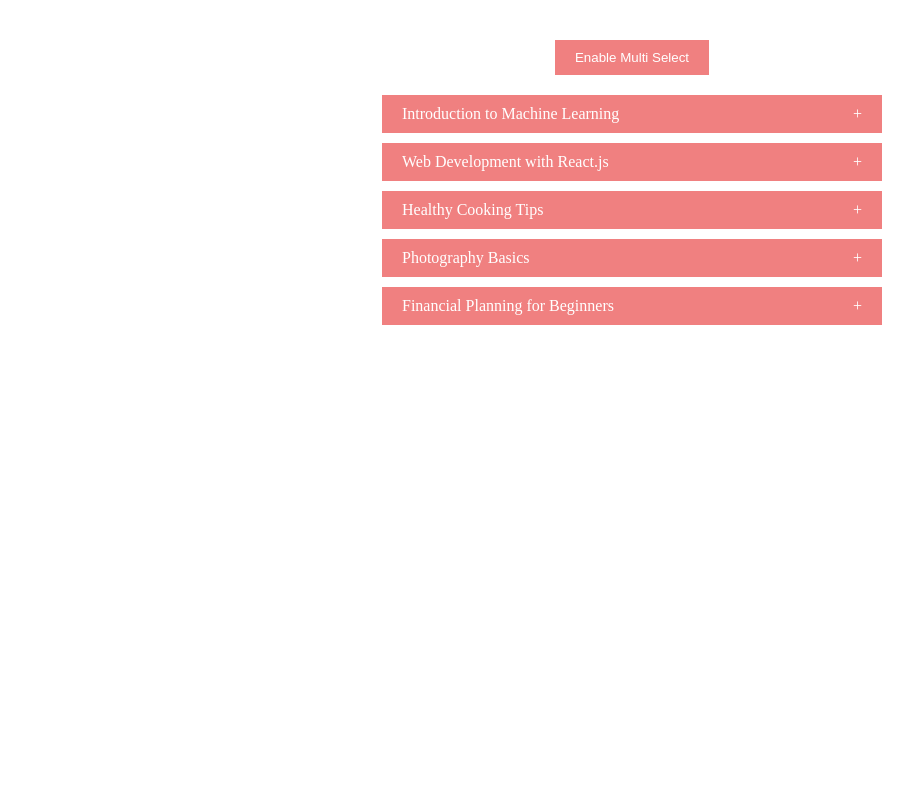
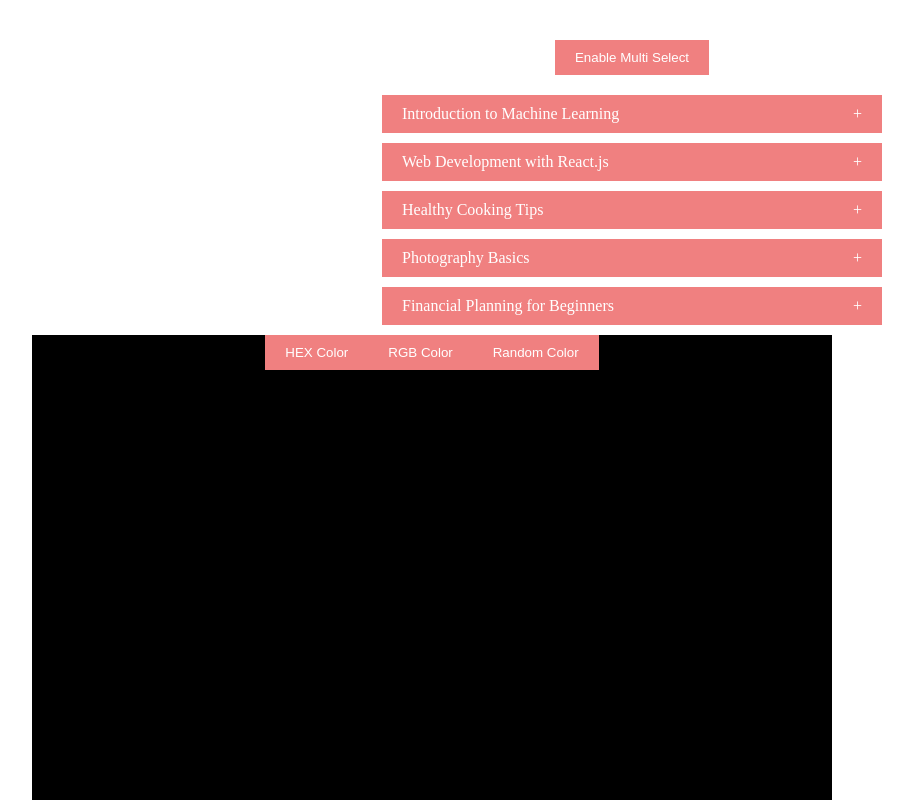
Before and after one commit to Lenny606/react-features, a React (Vite) app: page / in a window 1280 px wide. Shown: the top 800 px of the page, without its empty margins (8-921 px from the left). Built offline with nearby package versions, Linux system fonts and the light colour scheme.

Commit message:
random color feature started
random color feature started

```diff
--- a/src/App.tsx
+++ b/src/App.tsx
@@ -1,16 +1,18 @@
-import { useState } from 'react'
-import Acordion from "./components/acordion";
+import {useState} from 'react'
+import Acordion from "./components/acordion/Accordion.tsx";
 import './App.css'
 import './components/acordion/styles.css'
+import ColorGenerator from "./random-color/ColorGenerator.tsx";
 
 function App() {
-  // const [count, setCount] = useState(0)
+    // const [count, setCount] = useState(0)
 
-  return (
-    <>
-      <Acordion />
-    </>
-  )
+    return (
+        <>
+            <Acordion/>
+            <ColorGenerator/>
+        </>
+    )
 }
 
 export default App
--- a/src/components/acordion/index.tsx
+++ b/src/components/acordion/Accordion.tsx
@@ -38,6 +38,7 @@ function Accordion() {
     return <div>
         <div className={"wrapper"}>
             <button
+                // TODO refactor btn into component
                 onClick={() => handleEnableMultiSelection()}
                 className={enableMultiSelect ? "enabled" : ""}
             >Enable Multi Select
--- a/src/components/acordion/styles.css
+++ b/src/components/acordion/styles.css
@@ -26,6 +26,7 @@ button {
     border: none;
     cursor: pointer;
 }
+
 button.enabled {
     background: white;
     color: lightcoral;
--- /dev/null
+++ b/src/random-color/ColorGenerator.tsx
@@ -0,0 +1,19 @@
+import {useState} from "react";
+
+export default function ColorGenerator() {
+    const [typeOfColor, setTypeOfColor] = useState('hex');
+    const [color, setColor] = useState('#000000');
+
+    return (
+        <div className={'container'}
+             style={{
+                 width: "100vh",
+                 height: "100vh",
+                 backgroundColor: color
+             }}>
+            <button>HEX Color</button>
+            <button>RGB Color</button>
+            <button>Random Color</button>
+        </div>
+    )
+}
```
Also changed, not shown: src/components/acordion/Button.tsx (added), 1 other file (tests, documents, lock files or other folders).
